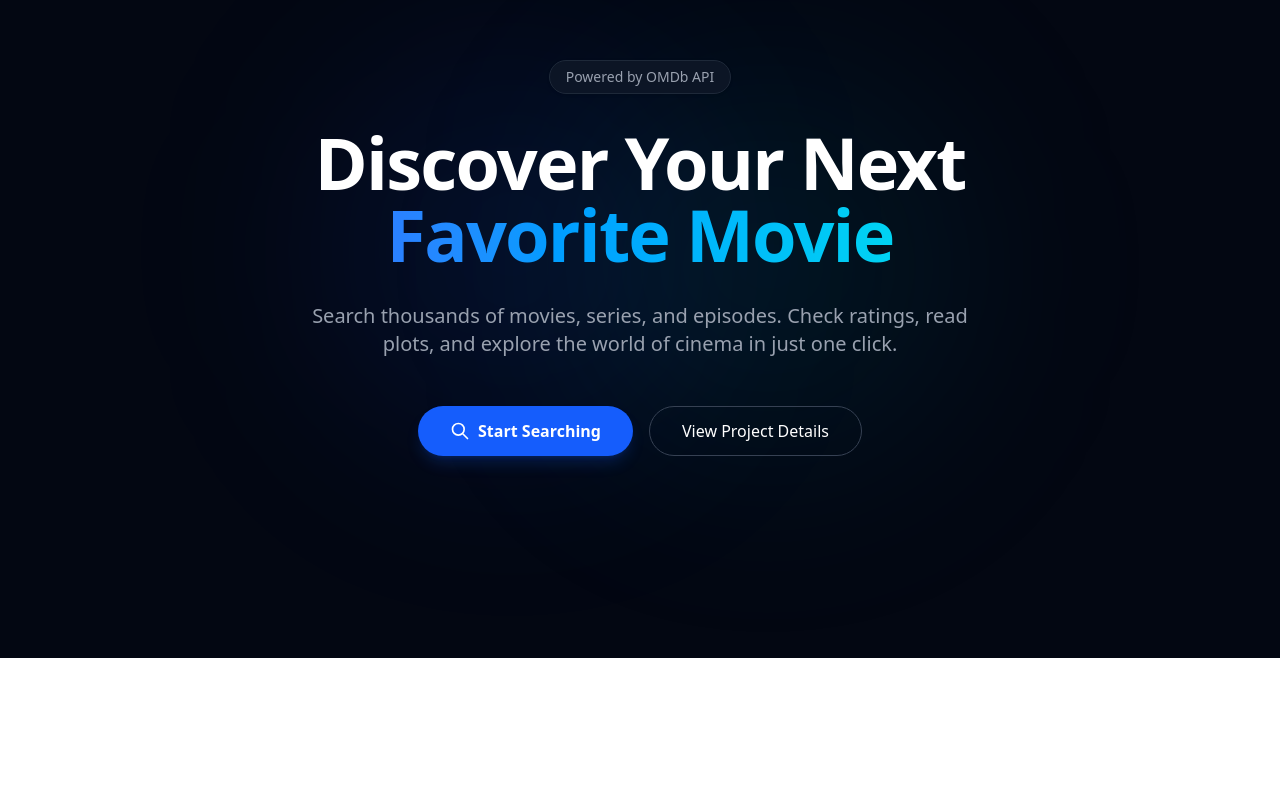
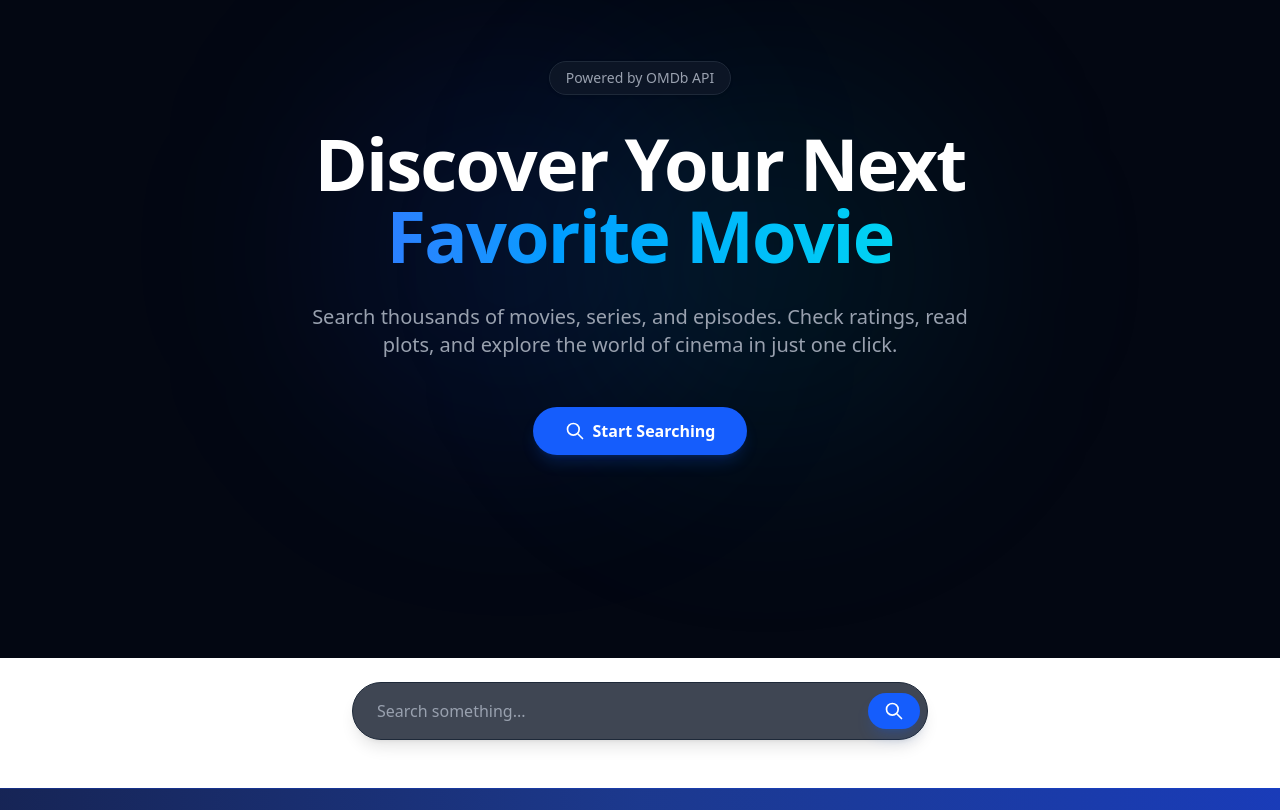
Before and after one commit to khianvictorycalderon/pelec202-finals-activity-1-g3, a React (Create React App) app: page / in a window 1280 px wide. Shown: the part 142-952 px from the top of the page. Before the commit the page ends 800 px from the top, so only its background shows below. Built offline with nearby package versions, Linux system fonts and the light colour scheme; no server answers.

Commit message:
Integrated basic UI

```diff
--- a/src/App.js
+++ b/src/App.js
@@ -8,18 +8,42 @@
 
 */
 
+import { useState } from "react";
 import HeroSection from "./components/HeroSection";
+import SearchBar from "./components/SearchBar";
+import Footer from "./components/Footer";
+
+const API_URL = process.env.REACT_APP_API_URL;
+const API_KEY = process.env.REACT_APP_API_KEY;
 
 function App() {
-  try {
 
-  } catch (e) {
+  const [searchTitleInput, setSearchTitleInput] = useState(undefined);
 
+  const handleSearchMovie = (e) => {
+    e.preventDefault();
+    alert("Value submitted!");
   }
+
   return (
-    <div>
+    <>
+
+      {/* Hero Section (Literally named after it!) */}
       <HeroSection />
-    </div>
+
+      {/* Search Section */}
+      <div id="search-section">
+        <SearchBar
+          value={searchTitleInput}
+          setValue={setSearchTitleInput}
+          handleSubmit={handleSearchMovie}
+          placeholder="Search something..."
+        />
+      </div>
+
+      {/* Footer Section */}
+      <Footer/>
+    </>
   );
 }
 
--- a/src/components/HeroSection.jsx
+++ b/src/components/HeroSection.jsx
@@ -36,10 +36,6 @@ export default function HeroSection() {
             </svg>
             Start Searching
           </button>
-
-          <button className="cursor-pointer px-8 py-3 rounded-full border border-gray-700 hover:border-gray-500 hover:bg-gray-800 transition-all duration-300 font-medium">
-            View Project Details
-          </button>
         </div>
 
       </div>
--- a/src/components/SearchBar.jsx
+++ b/src/components/SearchBar.jsx
@@ -1,25 +1,28 @@
-import React, { useState } from "react";
-
-export default function SearchBar({ placeholder = "Search movies..." }) {
-  const [query, setQuery] = useState("");
+export default function SearchBar({
+  placeholder = "Search movies...",
+  value,
+  setValue,
+  handleSubmit
+}) {
 
   return (
-    <div className="w-full max-w-xl mx-auto relative mt-6">
-      {/* Input Field */}
+    <form
+      onSubmit={handleSubmit}
+      className="w-full max-w-xl mx-auto relative mt-6"
+      >
       <input
         type="text"
-        value={query}
-        onChange={(e) => setQuery(e.target.value)}
+        value={value}
+        onChange={(e) => setValue(e.target.value)}
         placeholder={placeholder}
         className="w-full px-6 py-4 rounded-full bg-gray-900/80 text-white placeholder-gray-400 backdrop-blur-sm border border-gray-800 shadow-lg focus:outline-none focus:ring-2 focus:ring-blue-500 transition-all duration-300"
       />
 
-      {/* Search Button (inside the input) */}
       <button
-        onClick={() => console.log("Searching:", query)}
+        type="submit"
+        onClick={() => console.log("Searching:", value)}
         className="absolute right-2 top-1/2 transform -translate-y-1/2 px-4 py-2 bg-blue-600 hover:bg-blue-700 text-white rounded-full shadow-lg shadow-blue-600/20 transition-all duration-300"
       >
-        {/* Magnifying Glass Icon */}
         <svg
           className="w-5 h-5"
           fill="none"
@@ -35,6 +38,6 @@ export default function SearchBar({ placeholder = "Search movies..." }) {
           />
         </svg>
       </button>
-    </div>
+    </form>
   );
 }
```
Also changed, not shown: src/utils/slide-ref.js (added, +12 -0 lines).
